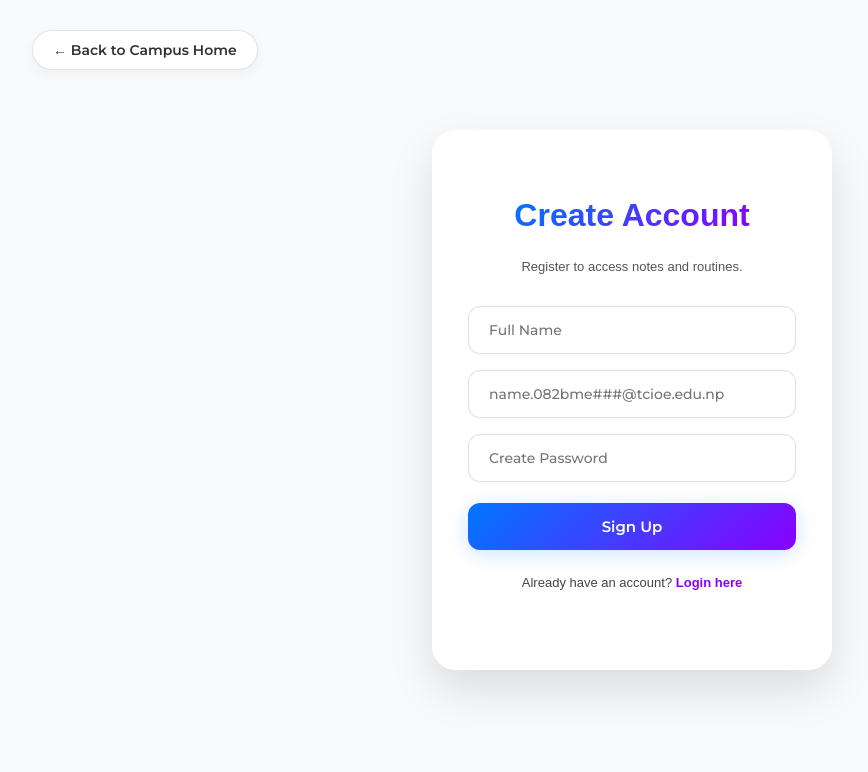
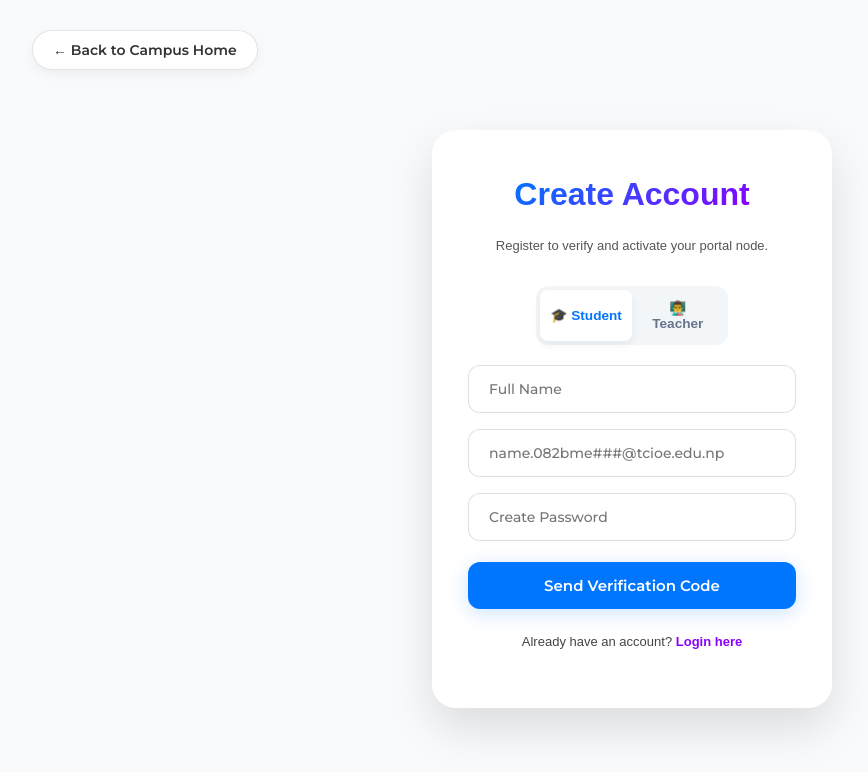
Before and after one commit to Virexzz/tha082bme, a React (Create React App) app in the folder frontend/: page / in a window 1280 px wide. Both pictures are taken after a click on the button "Register". Shown: the top 772 px of the page, without its empty margins (8-876 px from the left). Built offline with nearby package versions, Linux system fonts and the light colour scheme; a web font is replaced by a local one.

Commit message:
Add Google Sheets group registration feature

```diff
--- a/frontend/src/components/Auth.css
+++ b/frontend/src/components/Auth.css
@@ -161,3 +161,11 @@
     margin-bottom: 15px;
     line-height: 1.4;
 }
+
+.auth-card {
+    /* Ensures card backs/fronts preserve clean vertical sizing when buttons adjust */
+    height: auto;
+    min-height: 480px;
+    display: flex;
+    flex-direction: column;
+}
--- a/frontend/src/components/Auth.jsx
+++ b/frontend/src/components/Auth.jsx
@@ -3,71 +3,167 @@ import './Auth.css';
 
 function Auth({ onAuthSuccess, startOnRegister }) {
     const [isFlipped, setIsFlipped] = useState(false);
+    const [role, setRole] = useState('student');
     const [email, setEmail] = useState('');
     const [name, setName] = useState('');
     const [password, setPassword] = useState('');
+    const [otpCode, setOtpCode] = useState(''); // 🌟 Tracks input verification token
+    const [isOtpSent, setIsOtpSent] = useState(false); // 🌟 Toggles OTP code entry view
     const [errorMessage, setErrorMessage] = useState('');
+    const [successMessage, setSuccessMessage] = useState('');
 
     useEffect(() => {
         setIsFlipped(startOnRegister);
-        setErrorMessage(''); // Clear errors when switching views
+        clearForm();
     }, [startOnRegister]);
+
+    const clearForm = () => {
+        setErrorMessage('');
+        setSuccessMessage('');
+        setEmail('');
+        setName('');
+        setPassword('');
+        setOtpCode('');
+        setIsOtpSent(false);
+    };
 
     const handleToggle = (e) => {
         e.preventDefault();
         setIsFlipped(!isFlipped);
-        setErrorMessage('');
-        // Clear inputs on flip for a polished user experience
-        setEmail('');
-        setName('');
-        setPassword('');
+        clearForm();
     };
 
-    const validateThapathaliEmail = (inputEmail) => {
-        // Regex pattern strictly validating roll numbers 001 to 048
-        const formatRegex = /^[a-zA-Z]+(\.[a-zA-Z]+)*\.082bme(0[0-3][0-9]|04[0-8])@tcioe\.edu\.np$/i;
-        return formatRegex.test(inputEmail);
+    // Frontend validation rules before hitting backend OTP route
+    const validateEmailFormat = (inputEmail) => {
+        if (role === 'student') {
+            const studentRegex = /^[a-zA-Z]+(\.[a-zA-Z]+)*\.082bme(0[0-3][0-9]|04[0-8])@tcioe\.edu\.np$/i;
+            return studentRegex.test(inputEmail);
+        } else {
+            const teacherRegex = /^[a-zA-Z0-9._%+-]+@tcioe\.edu\.np$/i;
+            return teacherRegex.test(inputEmail);
+        }
     };
 
-    const handleSubmit = async (e) => {
+    // 🌟 Step 1: Send verification token to campus address
+    const handleRequestOtp = async (e) => {
+        e.preventDefault();
+        setErrorMessage('');
+        setSuccessMessage('');
+
+        if (!validateEmailFormat(email)) {
+            const standardError = role === 'student'
+                ? 'Invalid Student Format! Must be: name.082bme###@tcioe.edu.np (Roll: 001 to 048)'
+                : 'Invalid Teacher Format! Must be an official institutional handle ending with @tcioe.edu.np';
+            setErrorMessage(standardError);
+            return;
+        }
+
+        try {
+            const res = await fetch(`https://tha082bme.onrender.com/api/auth/send-otp`, {
+                method: 'POST',
+                headers: { 'Content-Type': 'application/json' },
+                body: JSON.stringify({ email, role })
+            });
+            const data = await res.json();
+
+            if (!res.ok) {
+                setErrorMessage(data.message || 'Verification initialization failed.');
+                return;
+            }
+
+            setIsOtpSent(true);
+            setSuccessMessage(data.message);
+        } catch (err) {
+            setErrorMessage('Network error connecting to verification system.');
+        }
+    };
+
+    // 🌟 Step 2: Finalize signup registration with OTP verification match
+    const handleFinalizeRegister = async (e) => {
         e.preventDefault();
         setErrorMessage('');
 
-        if (isFlipped) {
-            if (!validateThapathaliEmail(email)) {
-                setErrorMessage('Invalid Format! Must be: name.082bme###@tcioe.edu.np (Roll: 001 to 048)');
-                return;
-            }
-        }
-
         try {
-            const endpoint = isFlipped ? '/api/auth/register' : '/api/auth/login';
-            const body = isFlipped
-                ? { name, email, password }
-                : { email, password };
-
-            const res = await fetch(`https://tha082bme.onrender.com${endpoint}`, {
+            const res = await fetch(`https://tha082bme.onrender.com/api/auth/register`, {
                 method: 'POST',
                 headers: { 'Content-Type': 'application/json' },
-                body: JSON.stringify(body)
+                body: JSON.stringify({ name, email, password, role, otpCode })
             });
-
             const data = await res.json();
 
             if (!res.ok) {
-                setErrorMessage(data.message || 'Something went wrong.');
+                setErrorMessage(data.message || 'Registration failed.');
                 return;
             }
 
-            // Store token in localStorage for future authenticated requests
             localStorage.setItem('token', data.token);
-
             if (onAuthSuccess) onAuthSuccess(data);
-
         } catch (err) {
-            setErrorMessage('Network error. Is the backend running?');
+            setErrorMessage('Network error during registration.');
         }
     };
+
+    // Standard Login Logic
+    const handleLogin = async (e) => {
+        e.preventDefault();
+        setErrorMessage('');
+
+        try {
+            const res = await fetch(`https://tha082bme.onrender.com/api/auth/login`, {
+                method: 'POST',
+                headers: { 'Content-Type': 'application/json' },
+                body: JSON.stringify({ email, password })
+            });
+            const data = await res.json();
+
+            if (!res.ok) {
+                setErrorMessage(data.message || 'Invalid Credentials.');
+                return;
+            }
+
+            localStorage.setItem('token', data.token);
+            if (onAuthSuccess) onAuthSuccess(data);
+        } catch (err) {
+            setErrorMessage('Network error during login authentication.');
+        }
+    };
+
+    const renderRoleSelector = () => (
+        <div className="role-selector-container" style={{ display: 'flex', background: 'rgba(241, 245, 249, 0.9)', padding: '4px', borderRadius: '12px', marginBottom: '20px' }}>
+            <button
+                type="button"
+                className={`role-toggle-btn ${role === 'student' ? 'active' : ''}`}
+                disabled={isOtpSent}
+                onClick={() => { setRole('student'); setErrorMessage(''); }}
+                style={{
+                    flex: 1, padding: '10px', borderRadius: '8px', border: 'none', cursor: isOtpSent ? 'not-allowed' : 'pointer', fontWeight: '600', fontSize: '0.85rem',
+                    background: role === 'student' ? '#FFFFFF' : 'transparent',
+                    color: role === 'student' ? '#0076FF' : '#64748B',
+                    boxShadow: role === 'student' ? '0px 4px 10px rgba(0, 0, 0, 0.06)' : 'none',
+                    transition: 'all 0.25s ease',
+                    opacity: isOtpSent && role !== 'student' ? 0.5 : 1
+                }}
+            >
+                🎓 Student
+            </button>
+            <button
+                type="button"
+                className={`role-toggle-btn ${role === 'teacher' ? 'active' : ''}`}
+                disabled={isOtpSent}
+                onClick={() => { setRole('teacher'); setErrorMessage(''); }}
+                style={{
+                    flex: 1, padding: '10px', borderRadius: '8px', border: 'none', cursor: isOtpSent ? 'not-allowed' : 'pointer', fontWeight: '600', fontSize: '0.85rem',
+                    background: role === 'teacher' ? '#FFFFFF' : 'transparent',
+                    color: role === 'teacher' ? '#34C759' : '#64748B',
+                    boxShadow: role === 'teacher' ? '0px 4px 10px rgba(0, 0, 0, 0.06)' : 'none',
+                    transition: 'all 0.25s ease',
+                    opacity: isOtpSent && role !== 'teacher' ? 0.5 : 1
+                }}
+            >
+                👨‍🏫 Teacher
+            </button>
+        </div>
+    );
 
     return (
         <div className={`auth-container ${isFlipped ? 'flipped' : ''}`}>
@@ -77,15 +173,14 @@ function Auth({ onAuthSuccess, startOnRegister }) {
                 <h2 className="auth-title">Welcome Back</h2>
                 <p className="auth-subtitle">Log into your Mechanical 2082 account.</p>
 
-                {/* 🌟 FIXED: Display backend validation errors on the login page too! */}
+                {renderRoleSelector()}
                 {errorMessage && !isFlipped && <div className="auth-error-banner">{errorMessage}</div>}
 
-                <form className="auth-form" onSubmit={handleSubmit}>
-                    {/* 🌟 FIXED: Linked values and onChange states */}
+                <form className="auth-form" onSubmit={handleLogin}>
                     <div className="input-group">
                         <input
                             type="email"
-                            placeholder="Campus Email"
+                            placeholder={role === 'student' ? "Campus Student Email" : "Official Teacher Email"}
                             value={email}
                             onChange={(e) => setEmail(e.target.value)}
                             required
@@ -112,23 +207,55 @@ function Auth({ onAuthSuccess, startOnRegister }) {
             {/* ================= REGISTER SIDE ================= */}
             <div className="auth-card card-back">
                 <h2 className="auth-title">Create Account</h2>
-                <p className="auth-subtitle">Register to access notes and routines.</p>
+                <p className="auth-subtitle">Register to verify and activate your portal node.</p>
+
+                {renderRoleSelector()}
 
                 {errorMessage && isFlipped && <div className="auth-error-banner">{errorMessage}</div>}
+                {successMessage && isFlipped && <div className="auth-success-banner" style={{ background: '#34C75915', color: '#34C759', padding: '10px', borderRadius: '8px', fontSize: '0.85rem', marginBottom: '15px', textAlign: 'center' }}>{successMessage}</div>}
 
-                <form className="auth-form" onSubmit={handleSubmit}>
+                {/* 🌟 Conditional Views: Form Setup vs OTP Input Verification Box */}
+                {!isOtpSent ? (
+                    <form className="auth-form" onSubmit={handleRequestOtp}>
                         <div className="input-group">
                             <input type="text" placeholder="Full Name" value={name} onChange={(e) => setName(e.target.value)} required />
                         </div>
                         <div className="input-group">
-                        <input type="email" placeholder="name.082bme###@tcioe.edu.np" value={email} onChange={(e) => setEmail(e.target.value)} required />
+                            <input
+                                type="email"
+                                placeholder={role === 'student' ? "name.082bme###@tcioe.edu.np" : "name@tcioe.edu.np"}
+                                value={email}
+                                onChange={(e) => setEmail(e.target.value)}
+                                required
+                            />
                         </div>
                         <div className="input-group">
                             <input type="password" placeholder="Create Password" value={password} onChange={(e) => setPassword(e.target.value)} required />
                         </div>
-
-                    <button type="submit" className="auth-btn">Sign Up</button>
+                        <button type="submit" className="auth-btn" style={{ background: '#0076FF' }}>Send Verification Code</button>
                     </form>
+                ) : (
+                    <form className="auth-form" onSubmit={handleFinalizeRegister}>
+                        <p style={{ fontSize: '0.85rem', color: '#64748B', textAlign: 'center', marginBottom: '10px' }}>
+                            Enter the 6-digit verification code forwarded to <strong>{email}</strong>
+                        </p>
+                        <div className="input-group">
+                            <input
+                                type="text"
+                                placeholder="Enter 6-Digit OTP"
+                                maxLength="6"
+                                value={otpCode}
+                                onChange={(e) => setOtpCode(e.target.value)}
+                                style={{ textAlign: 'center', letterSpacing: '4px', fontSize: '1.2rem', fontWeight: 'bold' }}
+                                required
+                            />
+                        </div>
+                        <button type="submit" className="auth-btn" style={{ background: '#34C759' }}>Verify & Sign Up</button>
+                        <button type="button" onClick={() => setIsOtpSent(false)} style={{ background: 'transparent', color: '#64748B', border: 'none', width: '100%', marginTop: '10px', cursor: 'pointer', fontSize: '0.8rem' }}>
+                            ← Change Email / Back
+                        </button>
+                    </form>
+                )}
 
                 <p className="toggle-text">
                     Already have an account?{' '}
```
Also changed, not shown: frontend/src/components/Services.css (+66 -14 lines), frontend/src/components/Services.jsx (+36 -12 lines). Lines whose indentation alone changed are shown as unchanged.
